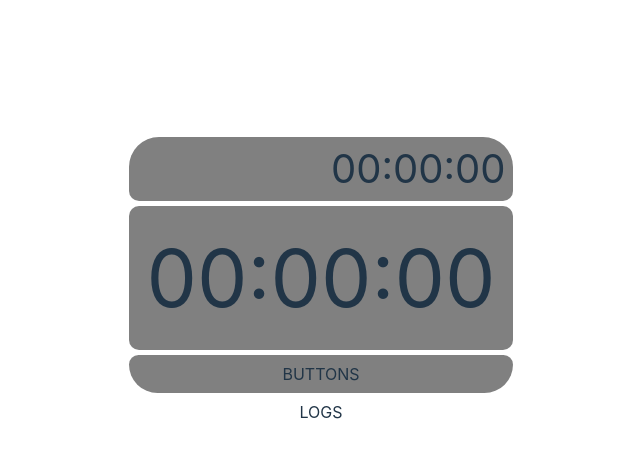
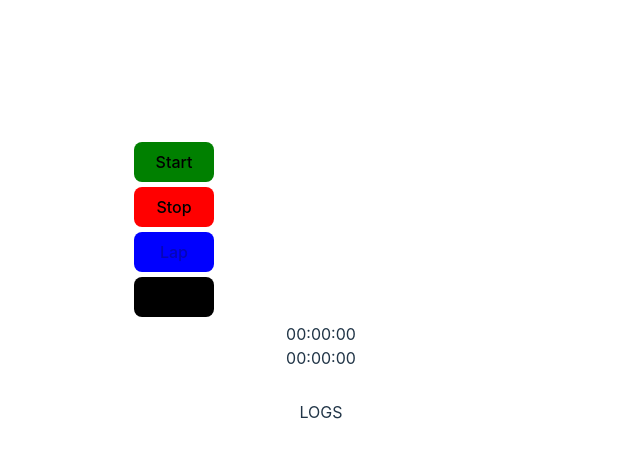
Before and after one commit to Paveu99/Stopwatch, a React (Vite) app: page / in a window 1280 px wide. Shown: the top 458 px of the page, without its empty margins (319-959 px from the left). Built offline with nearby package versions, Linux system fonts and the light colour scheme.

Commit message:
StopwatchView.tsx uses Stopwatches.tsx component

```diff
--- a/src/views/StopwatchView.tsx
+++ b/src/views/StopwatchView.tsx
@@ -1,17 +1,7 @@
 import '../styles/StopwatchView.scss'
+import {Stopwatches} from "../components/stopwatches/Stopwatches.tsx";
 export const StopwatchView = () => {
     return <div className="main_view">
-        <header className="upper-stopwatch">
-            <section></section>
-            <section className="smaller-stopwatch">
-                00:00:00
-            </section>
-        </header>
-        <div className="bigger-stopwatch">
-            00:00:00
-        </div>
-        <footer className="buttons">
-            BUTTONS
-        </footer>
+        <Stopwatches/>
     </div>
 }
```
